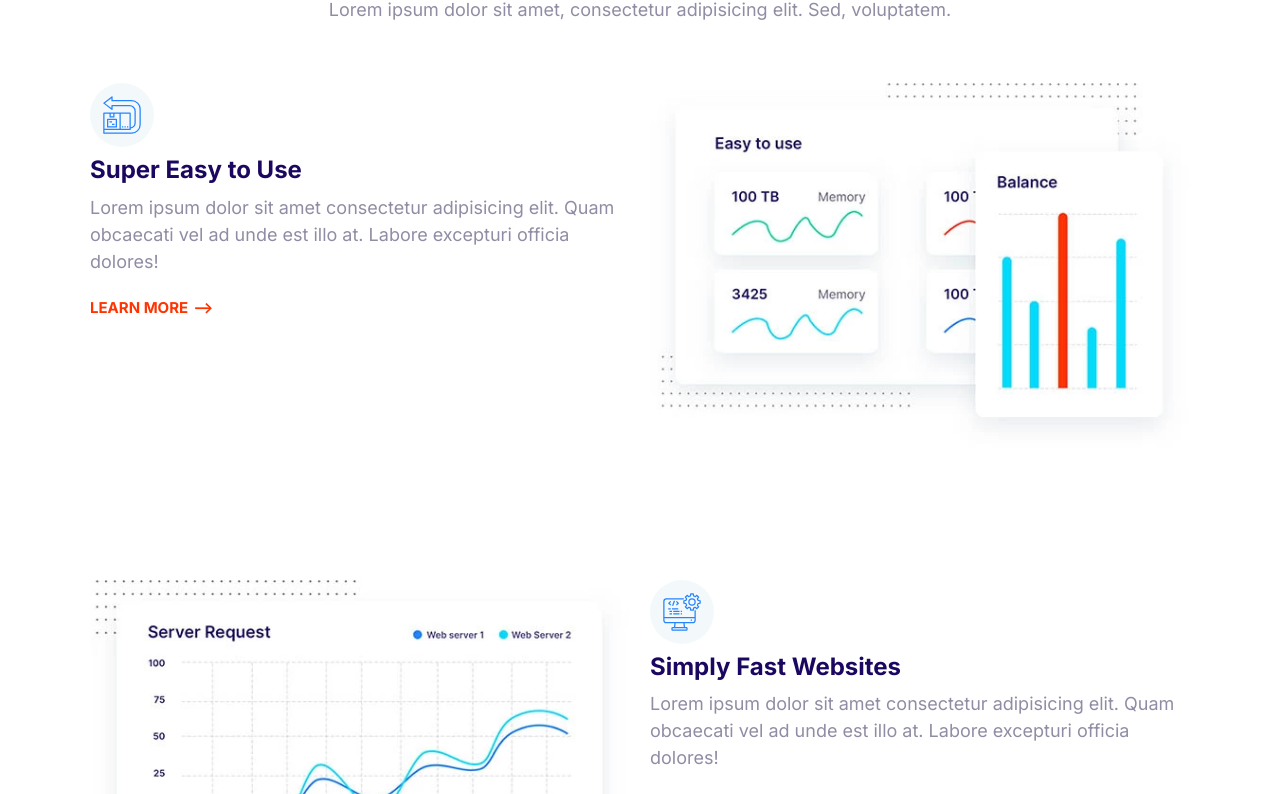
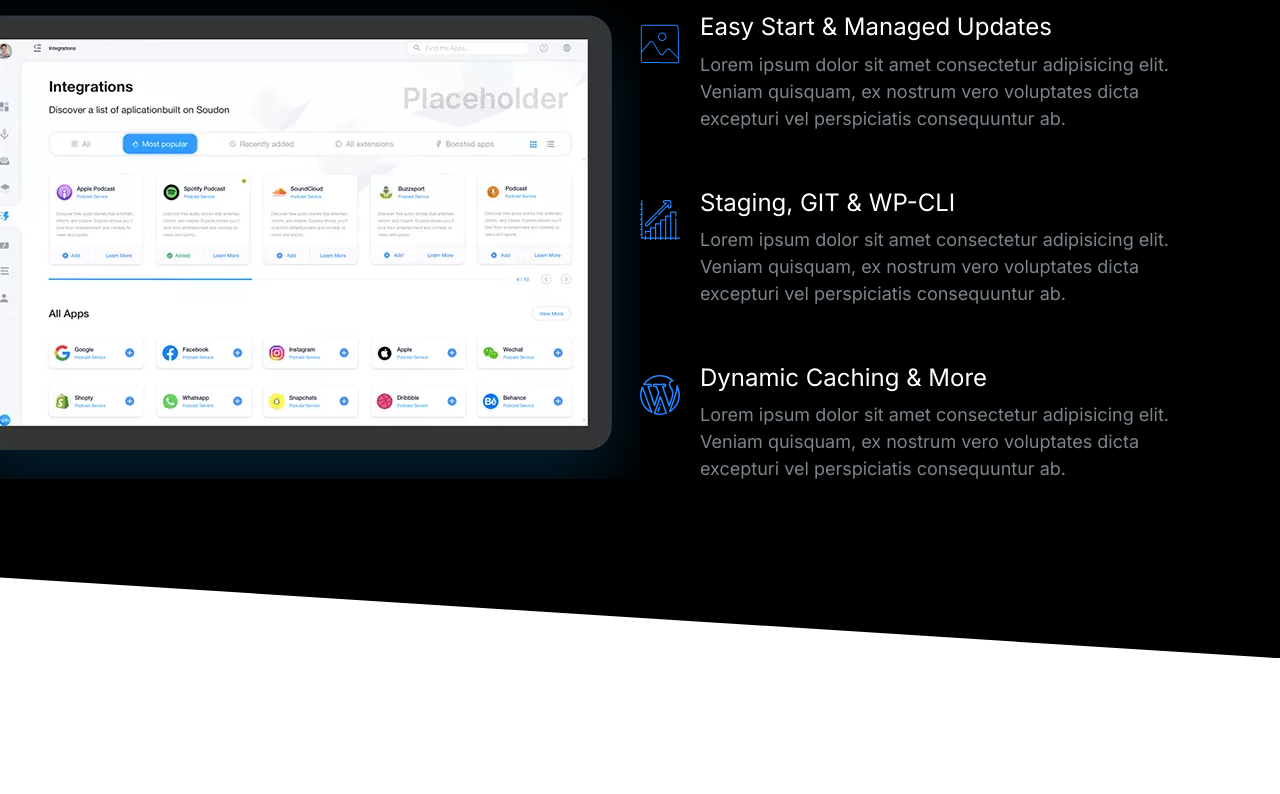
Before and after one commit to eecanada/moshify, a plain HTML site: page index.html in a window 1280 px wide. Shown: the part 151-945 px from the top of the page. After the commit the page ends 809 px from the top, so only its background shows below. Drawn offline with Linux system fonts and the light colour scheme.

Commit message:
define and style block-showcase component

```diff
--- a/css/styles.css
+++ b/css/styles.css
@@ -16,6 +16,10 @@
 }
 
 /* Typography */
+::selection {
+  background: var(--color-primary);
+  color: #fff;
+}
 
 html {
   /* 62.5% of 16px = 10px */
@@ -47,6 +51,7 @@ h2 {
 
 h3 {
   font-size: 3rem;
+  font-weight: 500;
 }
 
 p {
@@ -136,7 +141,6 @@ a {
 .list {
   list-style: none;
   padding-left: 0;
-  color: var(--color-headings);
 }
 
 .list--inline .list__item {
@@ -147,6 +151,7 @@ a {
 .list--tick {
   list-style-image: url(../images/tick.svg);
   padding-left: 3rem;
+  color: var(--color-headings);
 }
 
 .list--tick .list__item {
@@ -409,9 +414,11 @@ a {
     font-size: 1.7rem;
   }
 }
+
 /* Media */
 .media {
   display: flex;
+  margin-bottom: 4rem;
 }
 
 .media__title {
@@ -618,18 +625,20 @@ a {
   color: #7b858b;
 }
 
-.block--dark .block__heading {
+.block--dark h1,
+.block--dark h2,
+.block--dark h3 {
   color: #fff;
 }
 
 .block--skewed-right {
   padding-bottom: calc(var(--padding-vertical) + 4rem);
-  clip-path: polygon(0% 0%, 100% 0%, 100% 100%, 0% 80%);
+  clip-path: polygon(0% 0%, 100% 0%, 100% 100%, 0% 90%);
 }
 
 .block--skewed-left {
   padding-bottom: calc(var(--padding-vertical) + 4rem);
-  clip-path: polygon(0% 0%, 100% 0%, 100% 80%, 0% 100%);
+  clip-path: polygon(0% 0%, 100% 0%, 100% 90%, 0% 100%);
 }
 
 .container {
@@ -701,9 +710,6 @@ a {
 }
 
 /* Hero */
-.hero {
-  clip-path: polygon(0% 0%, 100% 0%, 100% 90%, 0% 100%);
-}
 
 .hero__tagline {
   font-size: 2rem;
@@ -784,3 +790,23 @@ a {
     order: 2;
   }
 }
+
+/* Showcase Block */
+.block-showcase__image > img {
+  width: 100%;
+}
+
+@media screen and (min-width: 768px) {
+  .block-showcase .grid {
+    grid-template-columns: 50% 50%;
+  }
+
+  .block-showcase__image {
+    justify-self: end;
+  }
+
+  .block-showcase__image > img {
+    width: auto;
+    max-width: 700px;
+  }
+}
--- a/index.html
+++ b/index.html
@@ -14,117 +14,76 @@
     <link rel="stylesheet" href="./css/styles.css" />
   </head>
   <body>
-    <section class="block container">
+    <section class="block block--dark block--skewed-right block-showcase">
       <header class="block__header">
-        <h2>Host on the Cloud to Keep Growing</h2>
-        <p>
-          Lorem ipsum dolor sit amet, consectetur adipisicing elit. Sed, voluptatem.
-        </p>
+        <h2>User-friendly Control Panel</h2>
       </header>
-      <article class="grid grid--1x2 feature">
-        <div class="feature__content">
-          <span class="icon-container">
-            <svg class="icon icon--primary">
-              <use xlink:href="images/sprite.svg#easy"></use>
-            </svg>
-          </span>
-          <h3 class="feature__heading">Super Easy to Use</h3>
-          <p>
-            Lorem ipsum dolor sit amet consectetur adipisicing elit. Quam obcaecati
-            vel ad unde est illo at. Labore excepturi officia dolores!
-          </p>
-          <a href="#" class="link-arrow">Learn More</a>
-        </div>
-        <picture>
+      <div class="container grid grid--1x2">
+        <picture class="block-showcase__image">
           <source
             type="image/webp"
-            srcset="images/easy.webp 1x, images/easy@2x.webp 2x"
+            srcset="images/ipad.webp 1x, images/ipad@2x.webp 2x"
           />
           <source
-            type="image/jpg"
-            srcset="images/easy.jpg 1x, images/easy@2x.jpg 2x"
+            type="image/png"
+            srcset="images/ipad.png 1x, images/ipad@2x.png 2x"
           />
-          <img class="feature__image" src="images/easy@2x.jpg" alt="" />
+          <img src="images/ipad.png" alt="" />
         </picture>
-      </article>
-      <article class="grid grid--1x2 feature">
-        <div class="feature__content">
-          <span class="icon-container">
+        <ul class="list">
+          <li>
+            <div class="media">
+              <div class="media__image">
                 <svg class="icon icon--primary">
-              <use xlink:href="images/sprite.svg#computer"></use>
+                  <use xlink:href="images/sprite.svg#snap"></use>
                 </svg>
-          </span>
-          <h3 class="feature__heading">Simply Fast Websites</h3>
+              </div>
+              <div class="media__body">
+                <h3 class="media__title">Easy Start & Managed Updates</h3>
                 <p>
-            Lorem ipsum dolor sit amet consectetur adipisicing elit. Quam obcaecati
-            vel ad unde est illo at. Labore excepturi officia dolores!
+                  Lorem ipsum dolor sit amet consectetur adipisicing elit. Veniam
+                  quisquam, ex nostrum vero voluptates dicta excepturi vel
+                  perspiciatis consequuntur ab.
                 </p>
-          <a href="#" class="link-arrow">Learn More</a>
               </div>
-        <picture>
-          <source
-            type="image/webp"
-            srcset="images/fast.webp 1x, images/fast@2x.webp 2x"
-          />
-          <source
-            type="image/jpg"
-            srcset="images/fast.jpg 1x, images/fast@2x.jpg 2x"
-          />
-          <img class="feature__image" src="images/fast@2x.jpg" alt="" />
-        </picture>
-      </article>
-      <article class="grid grid--1x2 feature">
-        <div class="feature__content">
-          <span class="icon-container">
+            </div>
+          </li>
+          <li>
+            <div class="media">
+              <div class="media__image">
+                <svg class="icon icon--primary">
+                  <use xlink:href="images/sprite.svg#growth"></use>
+                </svg>
+              </div>
+              <div class="media__body">
+                <h3 class="media__title">Staging, GIT & WP-CLI</h3>
+                <p>
+                  Lorem ipsum dolor sit amet consectetur adipisicing elit. Veniam
+                  quisquam, ex nostrum vero voluptates dicta excepturi vel
+                  perspiciatis consequuntur ab.
+                </p>
+              </div>
+            </div>
+          </li>
+          <li>
+            <div class="media">
+              <div class="media__image">
                 <svg class="icon icon--primary">
                   <use xlink:href="images/sprite.svg#wordpress"></use>
                 </svg>
-          </span>
-          <h3 class="feature__heading">Wordpress Made Easy</h3>
+              </div>
+              <div class="media__body">
+                <h3 class="media__title">Dynamic Caching & More</h3>
                 <p>
-            Lorem ipsum dolor sit amet consectetur adipisicing elit. Quam obcaecati
-            vel ad unde est illo at. Labore excepturi officia dolores!
+                  Lorem ipsum dolor sit amet consectetur adipisicing elit. Veniam
+                  quisquam, ex nostrum vero voluptates dicta excepturi vel
+                  perspiciatis consequuntur ab.
                 </p>
-          <a href="#" class="link-arrow">Learn More</a>
               </div>
-        <picture>
-          <source
-            type="image/webp"
-            srcset="images/wordpress.webp 1x, images/wordpress@2x.webp 2x"
-          />
-          <source
-            type="image/jpg"
-            srcset="images/wordpress.jpg 1x, images/wordpress@2x.jpg 2x"
-          />
-          <img class="feature__image" src="images/wordpress@2x.jpg" alt="" />
-        </picture>
-      </article>
-      <article class="grid grid--1x2 feature">
-        <div class="feature__content">
-          <span class="icon-container">
-            <svg class="icon icon--primary">
-              <use xlink:href="images/sprite.svg#clock"></use>
-            </svg>
-          </span>
-          <h3 class="feature__heading">24/7 Expert Support</h3>
-          <p>
-            Lorem ipsum dolor sit amet consectetur adipisicing elit. Quam obcaecati
-            vel ad unde est illo at. Labore excepturi officia dolores!
-          </p>
-          <a href="#" class="link-arrow">Learn More</a>
             </div>
-        <picture>
-          <source
-            type="image/webp"
-            srcset="images/support.webp 1x, images/support@2x.webp 2x"
-          />
-          <source
-            type="image/jpg"
-            srcset="images/support.jpg 1x, images/support@2x.jpg 2x"
-          />
-          <img class="feature__image" src="images/support@2x.jpg" alt="" />
-        </picture>
-      </article>
+          </li>
+        </ul>
+      </div>
     </section>
 
     <script src="js/main.js"></script>
```
Also changed, not shown: components/block-showcase.html (added, +71 -0 lines). Lines whose indentation alone changed are shown as unchanged.
